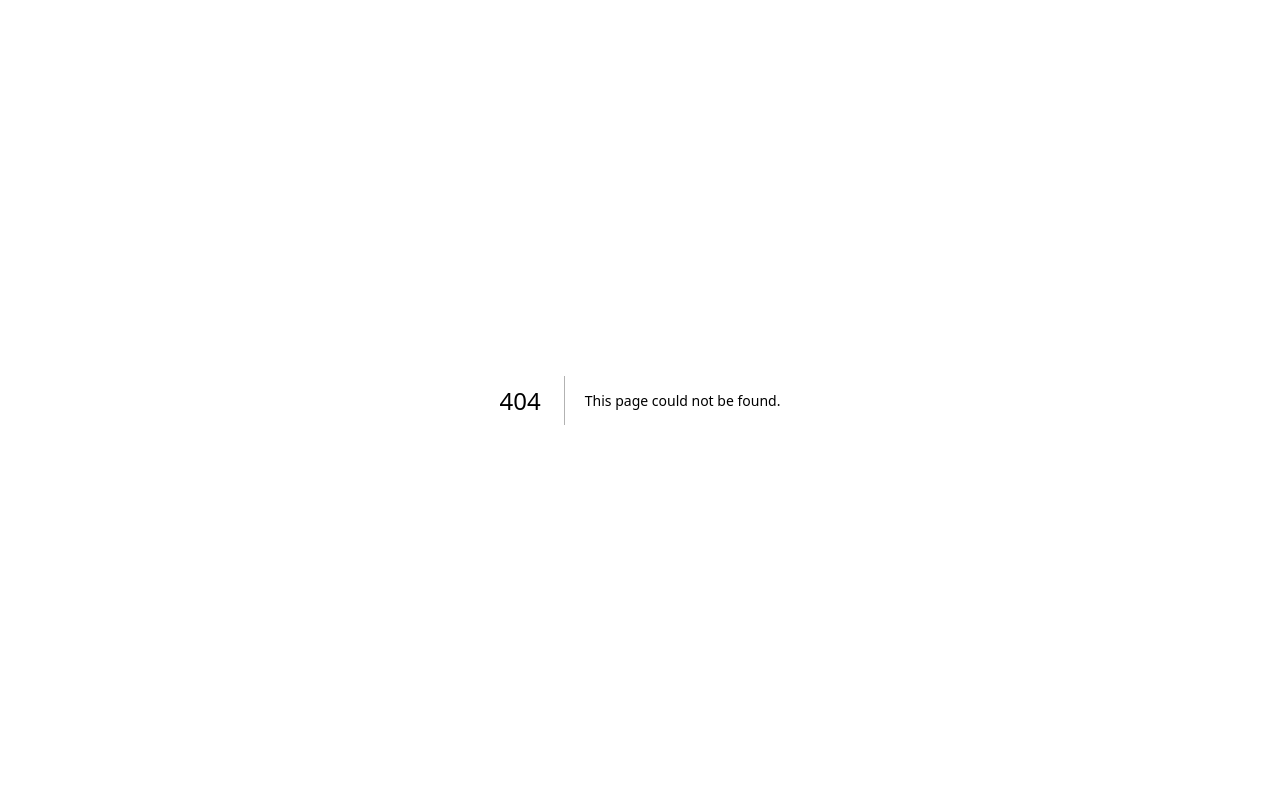
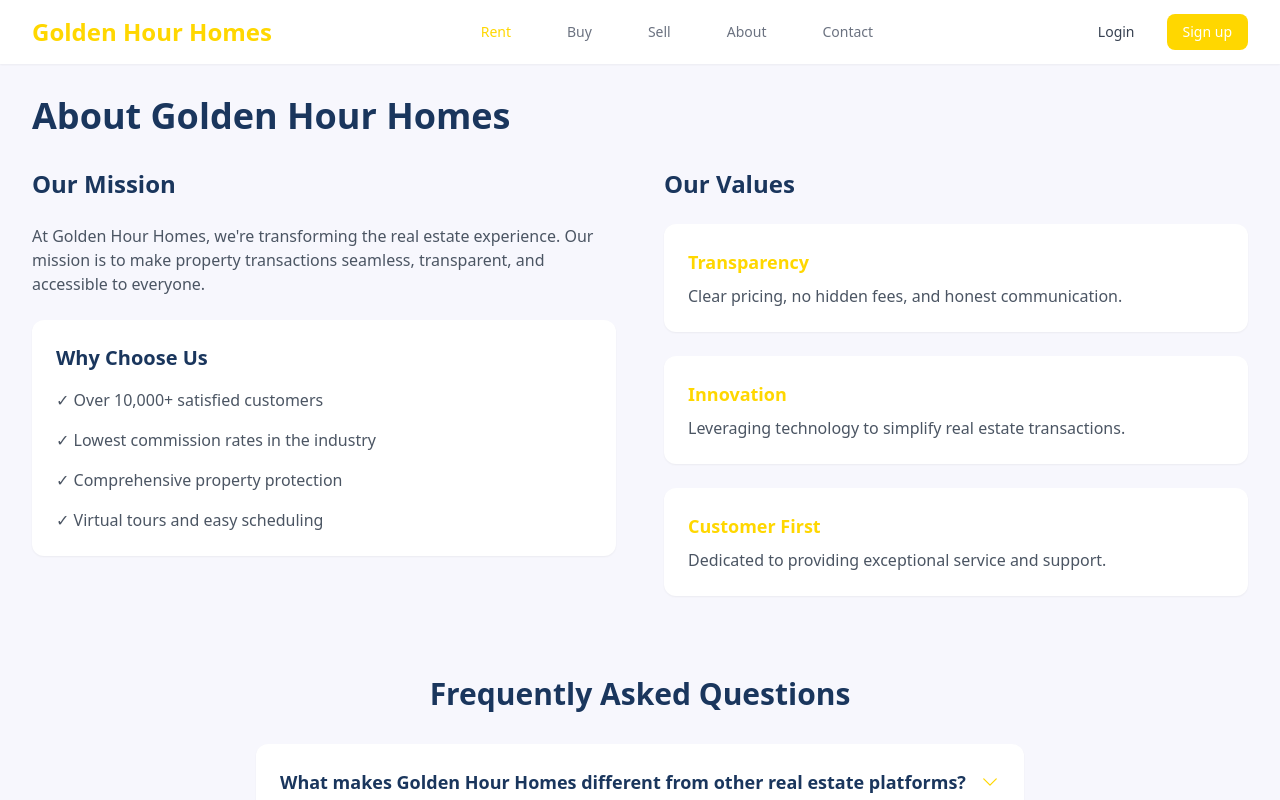
Before and after one commit to PPableo/real-estate-website, a Next.js app: page /about in a window 1280 px wide. Before the commit this address had no page. Shown: the top 800 px of the page. Built offline with nearby package versions, Linux system fonts and the light colour scheme.

Commit message:
about, contact, and faqs
Updated Styles, and color scheme. Easier to change colors, added routes, and colors

```diff
--- /dev/null
+++ b/src/app/about/page.js
@@ -0,0 +1,134 @@
+"use client";
+import { useState } from "react";
+import { ChevronDownIcon } from "@heroicons/react/24/outline";
+
+export default function AboutPage() {
+  const [openFaq, setOpenFaq] = useState(null);
+
+  const faqs = [
+    {
+      question:
+        "What makes Golden Hour Homes different from other real estate platforms?",
+      answer:
+        "Golden Hour Homes offers a unique combination of virtual tours, lowest commission rates (2%), and comprehensive property protection. Our platform provides end-to-end service with complete transparency and no hidden fees.",
+    },
+    {
+      question: "How does the virtual property tour work?",
+      answer:
+        "Our virtual tours provide a detailed 360° view of properties, allowing you to explore every corner from the comfort of your home. You can schedule in-person visits after finding properties that match your criteria.",
+    },
+    {
+      question: "What are the commission rates and fees?",
+      answer:
+        "We charge a flat 2% commission rate, significantly lower than the industry standard of 5-6%. There are no hidden fees, and all costs are transparently displayed before any transaction.",
+    },
+    {
+      question: "How is property protection and insurance handled?",
+      answer:
+        "Our comprehensive property protection plan covers both landlords and tenants. It includes liability coverage, damage protection, and a secure payment system to ensure safe transactions.",
+    },
+    {
+      question: "How do you verify property listings?",
+      answer:
+        "Each property undergoes a thorough verification process including document checks, physical inspection when necessary, and owner verification to ensure authenticity and accuracy of listings.",
+    },
+  ];
+
+  return (
+    <>
+      <main className="pt-24 pb-16 bg-[#F7F7FD]">
+        <div className="max-w-7xl mx-auto px-4 sm:px-6 lg:px-8">
+          <h1 className="text-4xl font-bold text-secondary mb-8">
+            About Golden Hour Homes
+          </h1>
+
+          <div className="grid md:grid-cols-2 gap-12">
+            <div className="space-y-6">
+              <h2 className="text-2xl font-bold text-secondary">Our Mission</h2>
+              <p className="text-gray-600">
+                At Golden Hour Homes, we're transforming the real estate experience. Our
+                mission is to make property transactions seamless, transparent,
+                and accessible to everyone.
+              </p>
+
+              <div className="bg-white p-6 rounded-xl shadow-sm">
+                <h3 className="text-xl font-bold text-secondary mb-4">
+                  Why Choose Us
+                </h3>
+                <ul className="space-y-4 text-gray-600">
+                  <li>✓ Over 10,000+ satisfied customers</li>
+                  <li>✓ Lowest commission rates in the industry</li>
+                  <li>✓ Comprehensive property protection</li>
+                  <li>✓ Virtual tours and easy scheduling</li>
+                </ul>
+              </div>
+            </div>
+
+            <div className="space-y-6">
+              <h2 className="text-2xl font-bold text-secondary">Our Values</h2>
+              <div className="grid gap-6">
+                <div className="bg-white p-6 rounded-xl shadow-sm">
+                  <h3 className="text-lg font-bold text-primary mb-2">
+                    Transparency
+                  </h3>
+                  <p className="text-gray-600">
+                    Clear pricing, no hidden fees, and honest communication.
+                  </p>
+                </div>
+                <div className="bg-white p-6 rounded-xl shadow-sm">
+                  <h3 className="text-lg font-bold text-primary mb-2">
+                    Innovation
+                  </h3>
+                  <p className="text-gray-600">
+                    Leveraging technology to simplify real estate transactions.
+                  </p>
+                </div>
+                <div className="bg-white p-6 rounded-xl shadow-sm">
+                  <h3 className="text-lg font-bold text-primary mb-2">
+                    Customer First
+                  </h3>
+                  <p className="text-gray-600">
+                    Dedicated to providing exceptional service and support.
+                  </p>
+                </div>
+              </div>
+            </div>
+          </div>
+        </div>
+
+        {/* FAQ Section */}
+        <div className="mt-20">
+          <h2 className="text-3xl font-bold text-secondary mb-8 text-center">
+            Frequently Asked Questions
+          </h2>
+          <div className="max-w-3xl mx-auto">
+            {faqs.map((faq, index) => (
+              <div key={index} className="mb-4">
+                <button
+                  onClick={() => setOpenFaq(openFaq === index ? null : index)}
+                  className="w-full bg-white p-6 rounded-xl shadow-sm flex justify-between items-center hover:bg-gray-50 transition-all"
+                >
+                  <span className="text-lg font-semibold text-secondary text-left">
+                    {faq.question}
+                  </span>
+                  <ChevronDownIcon
+                    className={`w-5 h-5 text-primary transition-transform duration-200 ${
+                      openFaq === index ? "transform rotate-180" : ""
+                    }`}
+                  />
+                </button>
+                {openFaq === index && (
+                  <div className="bg-white px-6 pb-6 rounded-b-xl shadow-sm -mt-1">
+                    <div className="pt-4 border-t">
+                      <p className="text-gray-600">{faq.answer}</p>
+                    </div>
+                  </div>
+                )}
+              </div>
+            ))}
+          </div>
+        </div>
+      </main>
+    </>
+  );
+}
--- /dev/null
+++ b/src/app/contact/page.js
@@ -0,0 +1,107 @@
+// src/app/contact/page.js
+'use client';
+import { useState } from 'react';
+
+export default function ContactPage() {
+  const [formData, setFormData] = useState({
+    name: '',
+    email: '',
+    message: ''
+  });
+  const [status, setStatus] = useState('');
+
+  const handleSubmit = async (e) => {
+    e.preventDefault();
+    setStatus('sending');
+
+    try {
+      const response = await fetch('/api/contact', {
+        method: 'POST',
+        headers: {
+          'Content-Type': 'application/json',
+        },
+        body: JSON.stringify(formData),
+      });
+
+      if (response.ok) {
+        setStatus('success');
+        setFormData({ name: '', email: '', message: '' });
+      } else {
+        setStatus('error');
+      }
+    } catch (error) {
+      setStatus('error');
+    }
+  };
+
+  const handleChange = (e) => {
+    const { name, value } = e.target;
+    setFormData(prev => ({
+      ...prev,
+      [name]: value
+    }));
+  };
+
+  return (
+    <main className="pt-24 pb-16 bg-[#F7F7FD]">
+      <div className="max-w-3xl mx-auto px-4 sm:px-6 lg:px-8">
+        <h1 className="text-4xl font-bold text-secondary mb-8 text-center">Contact Us</h1>
+
+        <form onSubmit={handleSubmit} className="bg-white rounded-xl shadow-sm p-8">
+          <div className="space-y-6">
+            <div>
+              <label className="block text-sm font-medium text-gray-700 mb-2">Name</label>
+              <input
+                type="text"
+                name="name"
+                value={formData.name}
+                onChange={handleChange}
+                required
+                className="w-full px-4 py-2 border rounded-lg focus:ring-2 focus:ring-primary"
+              />
+            </div>
+
+            <div>
+              <label className="block text-sm font-medium text-gray-700 mb-2">Email</label>
+              <input
+                type="email"
+                name="email"
+                value={formData.email}
+                onChange={handleChange}
+                required
+                className="w-full px-4 py-2 border rounded-lg focus:ring-2 focus:ring-primary"
+              />
+            </div>
+
+            <div>
+              <label className="block text-sm font-medium text-gray-700 mb-2">Message</label>
+              <textarea
+                name="message"
+                value={formData.message}
+                onChange={handleChange}
+                required
+                rows="4"
+                className="w-full px-4 py-2 border rounded-lg focus:ring-2 focus:ring-primary"
+              ></textarea>
+            </div>
+
+            {status === 'success' && (
+              <p className="text-green-600">Message sent successfully!</p>
+            )}
+            {status === 'error' && (
+              <p className="text-red-600">Failed to send message. Please try again.</p>
+            )}
+
+            <button
+              type="submit"
+              disabled={status === 'sending'}
+              className="w-full bg-primary text-white py-3 rounded-lg hover:bg-[#5B54C0] transition-colors disabled:bg-gray-400"
+            >
+              {status === 'sending' ? 'Sending...' : 'Send Message'}
+            </button>
+          </div>
+        </form>
+      </div>
+    </main>
+  );
+}
--- a/src/app/layout.js
+++ b/src/app/layout.js
@@ -1,11 +1,15 @@
-import './globals.css'
+import "./globals.css";
+import Navbar from "@/components/Navbar";
+import Footer from "@/components/Footer";
 
 export default function RootLayout({ children }) {
   return (
     <html lang="en">
       <body>
+        <Navbar />
         {children}
+        <Footer />
       </body>
     </html>
-  )
+  );
 }
--- a/src/app/page.js
+++ b/src/app/page.js
@@ -6,17 +6,14 @@ import EasySection from '@/components/EasySection'
 import CTA from '@/components/CTA'
 import Footer from '@/components/Footer'
 
-
 export default function Home() {
   return (
     <main>
-      <Navbar />
       <Hero />
       <AboutSection />
       <PropertySection />
       <EasySection />
       <CTA />
-      <Footer />
     </main>
   )
 }
--- a/src/components/CTA.js
+++ b/src/components/CTA.js
@@ -2,8 +2,8 @@ export default function CTA() {
     return (
       <section className="cta py-20 bg-white">
         <div className="max-w-3xl mx-auto px-4 text-center">
-          <p className="text-[#7065F0] font-medium mb-4">No Spam Promise</p>
-          <h2 className="text-4xl font-bold text-[#1E1B4B] mb-4">Are you a landlord?</h2>
+          <p className="text-primary font-medium mb-4">No Spam Promise</p>
+          <h2 className="text-4xl font-bold text-secondary mb-4">Are you a landlord?</h2>
           <p className="text-gray-600 mb-8">
             Discover ways to increase your home&apos;s value and get listed. No Spam.
           </p>
@@ -11,14 +11,14 @@ export default function CTA() {
             <input
               type="email"
               placeholder="Enter your email address"
-              className="flex-1 px-4 py-3 rounded-lg border border-gray-200 focus:outline-none focus:ring-2 focus:ring-[#7065F0]"
+              className="flex-1 px-4 py-3 rounded-lg border border-gray-200 focus:outline-none focus:ring-2 focus:ring-primary"
             />
-            <button className="bg-[#7065F0] text-white px-8 py-3 rounded-lg hover:bg-[#5B54C0] transition-colors">
+            <button className="bg-primary text-white px-8 py-3 rounded-lg hover:bg-[#5B54C0] transition-colors">
               Submit
             </button>
           </div>
           <p className="text-sm text-gray-500">
-            Join <span className="text-[#7065F0]">10,000+</span> other landlords in our Golder Hour Homes community.
+            Join <span className="text-primary">10,000+</span> other landlords in our Golder Hour Homes community.
           </p>
         </div>
       </section>
--- a/src/components/EasySection.js
+++ b/src/components/EasySection.js
@@ -30,14 +30,14 @@ export default function EasySection() {
   ];
 
   return (
-    <section className="easy bg-[#1E1B4B] py-24 text-white">
+    <section className="easy bg-secondary py-24 text-white">
       <div className="max-w-7xl mx-auto px-4 sm:px-6 lg:px-8">
         {/* Header */}
         <div className="max-w-2xl mb-12">
           <h2 className="text-4xl font-bold mb-4">
             We make it easy for{' '}
-            <span className="text-[#7065F0]">tenants</span> and{' '}
-            <span className="text-[#7065F0]">landlords</span>.
+            <span className="text-primary">tenants</span> and{' '}
+            <span className="text-primary">landlords</span>.
           </h2>
           <p className="text-gray-300">
             Whether it&apos;s selling your current home, getting financing, or buying a new home,
@@ -51,8 +51,8 @@ export default function EasySection() {
         <div className="flex overflow-x-auto gap-6 pb-8 scrollbar-hide">
         {features.map((feature, index) => (
           <div key={index} className="flex-none w-[400px] bg-[#2A2750] p-8 rounded-xl hover:bg-[#312E62] transition-all">
-            <div className="bg-[#1E1B4B] w-12 h-12 rounded-full flex items-center justify-center mb-6">
-              <div className="bg-[#7065F0] w-8 h-8 rounded-full flex items-center justify-center">
+            <div className="bg-secondary w-12 h-12 rounded-full flex items-center justify-center mb-6">
+              <div className="bg-primary w-8 h-8 rounded-full flex items-center justify-center">
                 {feature.icon}
               </div>
             </div>
--- a/src/components/Hero.js
+++ b/src/components/Hero.js
@@ -22,7 +22,7 @@ export default function Hero() {
 
             {/* Action Buttons */}
             <div className="inline-flex p-1 bg-white rounded-lg shadow-sm">
-              <button className="px-8 py-2 bg-[#7065F0] text-white rounded-md">
+              <button className="px-8 py-2 bg-primary text-white rounded-md">
                 Rent
               </button>
               <button className="px-8 py-2 text-gray-600 hover:bg-gray-50 rounded-md">
@@ -57,7 +57,7 @@ export default function Hero() {
                   />
                 </div>
               </div>
-              <button className="w-full bg-[#7065F0] text-white py-3 rounded-md hover:bg-[#5B54C0]">
+              <button className="w-full bg-primary text-white py-3 rounded-md hover:bg-[#5B54C0]">
                 Browse Properties
               </button>
             </div>
@@ -66,23 +66,23 @@ export default function Hero() {
             <div className="grid grid-cols-2 gap-8">
               <div className="flex items-center space-x-4">
                 <div className="bg-[#F7F7FD] p-3 rounded-full">
-                  <div className="w-8 h-8 bg-[#7065F0] rounded-full flex items-center justify-center">
+                  <div className="w-8 h-8 bg-primary rounded-full flex items-center justify-center">
                   <UserGroupIcon className="w-5 h-5 text-white" />
                   </div>
                 </div>
                 <div>
-                  <p className="text-[#7065F0] text-xl font-bold">
+                  <p className="text-primary text-xl font-bold">
                     50k+ renters
                   </p>
                   <p className="text-gray-600">believe in our service</p>
                 </div>
               </div>
               <div className="flex items-center space-x-4">
-              <div className="w-8 h-8 bg-[#7065F0] rounded-full flex items-center justify-center">
+              <div className="w-8 h-8 bg-primary rounded-full flex items-center justify-center">
                   <BuildingOffice2Icon className="w-5 h-5 text-white" />
                   </div>
                 <div>
-                  <p className="text-[#7065F0] text-xl font-bold">
+                  <p className="text-primary text-xl font-bold">
                     10k+ properties
                   </p>
                   <p className="text-gray-600">ready for occupancy</p>
--- a/src/components/Navbar.js
+++ b/src/components/Navbar.js
@@ -1,42 +1,53 @@
-
+// components/Navbar.js
+'use client';
+import Link from 'next/link';
+import { useState } from 'react';
 
 export default function Navbar() {
+  const [isOpen, setIsOpen] = useState(false);
+
+  const navLinks = [
+    { name: 'Rent', href: '/rent', current: true },
+    { name: 'Buy', href: '/buy', current: false },
+    { name: 'Sell', href: '/sell', current: false },
+    { name: 'About', href: '/about', current: false },
+    { name: 'Contact', href: '/contact', current: false },
+  ];
+
   return (
-        <nav className="nav fixed w-full bg-white shadow-sm z-50">
+    <nav className="fixed w-full bg-white shadow-sm z-50">
       <div className="max-w-7xl mx-auto px-4 sm:px-6 lg:px-8">
         <div className="flex justify-between items-center h-16">
-            <div className="flex items-center">
-              <div className="flex-shrink-0">
-                <span className="text-indigo-600 text-2xl font-bold">Golden Hour Homes</span>
+          <Link href="/" className="flex items-center">
+            <span className="text-primary text-2xl font-bold">Golden Hour Homes</span>
+          </Link>
+
+          <div className="hidden md:flex md:space-x-8">
+            {navLinks.map((link) => (
+              <Link
+                key={link.name}
+                href={link.href}
+                className={`${
+                  link.current
+                    ? 'text-primary'
+                    : 'text-gray-500 hover:text-gray-900'
+                } px-3 py-2 text-sm font-medium`}
+              >
+                {link.name}
+              </Link>
+            ))}
           </div>
-              <div className="hidden md:flex md:ml-8 space-x-8">
-                <a href="#" className="text-gray-900 px-3 py-2 text-sm font-medium">Rent</a>
-                <a href="#" className="text-gray-500 hover:text-gray-900 px-3 py-2 text-sm font-medium">Buy</a>
-                <a href="#" className="text-gray-500 hover:text-gray-900 px-3 py-2 text-sm font-medium">Sell</a>
-                <div className="relative group">
-                  <button className="text-gray-500 group-hover:text-gray-900 px-3 py-2 text-sm font-medium inline-flex items-center">
-                    Manage Property
-                    <svg className="ml-2 h-4 w-4" fill="none" stroke="currentColor" viewBox="0 0 24 24">
-                      <path strokeLinecap="round" strokeLinejoin="round" strokeWidth={2} d="M19 9l-7 7-7-7" />
-                    </svg>
-                  </button>
-                </div>
-                <div className="relative group">
-                  <button className="text-gray-500 group-hover:text-gray-900 px-3 py-2 text-sm font-medium inline-flex items-center">
-                    Resources
-                    <svg className="ml-2 h-4 w-4" fill="none" stroke="currentColor" viewBox="0 0 24 24">
-                      <path strokeLinecap="round" strokeLinejoin="round" strokeWidth={2} d="M19 9l-7 7-7-7" />
-                    </svg>
-                  </button>
-                </div>
-              </div>
-            </div>
-            <div className="flex items-center space-x-4">
-              <button className="text-gray-700 px-4 py-2 text-sm font-medium hover:text-gray-900">Login</button>
-              <button className="bg-indigo-600 text-white px-4 py-2 rounded-lg text-sm font-medium hover:bg-indigo-700">Sign up</button>
+
+          <div className="hidden md:flex items-center space-x-4">
+            <Link href="/login" className="text-gray-700 hover:text-gray-900 px-4 py-2 text-sm font-medium">
+              Login
+            </Link>
+            <Link href="/signup" className="bg-primary text-white px-4 py-2 rounded-lg text-sm font-medium hover:bg-[#5B54C0]">
+              Sign up
+            </Link>
           </div>
         </div>
       </div>
     </nav>
-    )
+  );
 }
--- a/tailwind.config.js
+++ b/tailwind.config.js
@@ -8,7 +8,11 @@ module.exports = {
   theme: {
     extend: {
       colors: {
-        primary: '#7065F0',
+        primary: '#FFD700', // Golden Yellow
+        secondary: '#1A365D', // Deep Navy
+        accent: '#FFA07A', // Soft Orange
+        neutral: '#F5DEB3', // Warm Beige
+        highlight: '#4B0082', // Deep Purple
       }
     },
   },
```
Also changed, not shown: src/components/AboutSection.js (+10 -10 lines), src/components/PropertySection.js (+6 -6 lines). Lines whose indentation alone changed are shown as unchanged.
